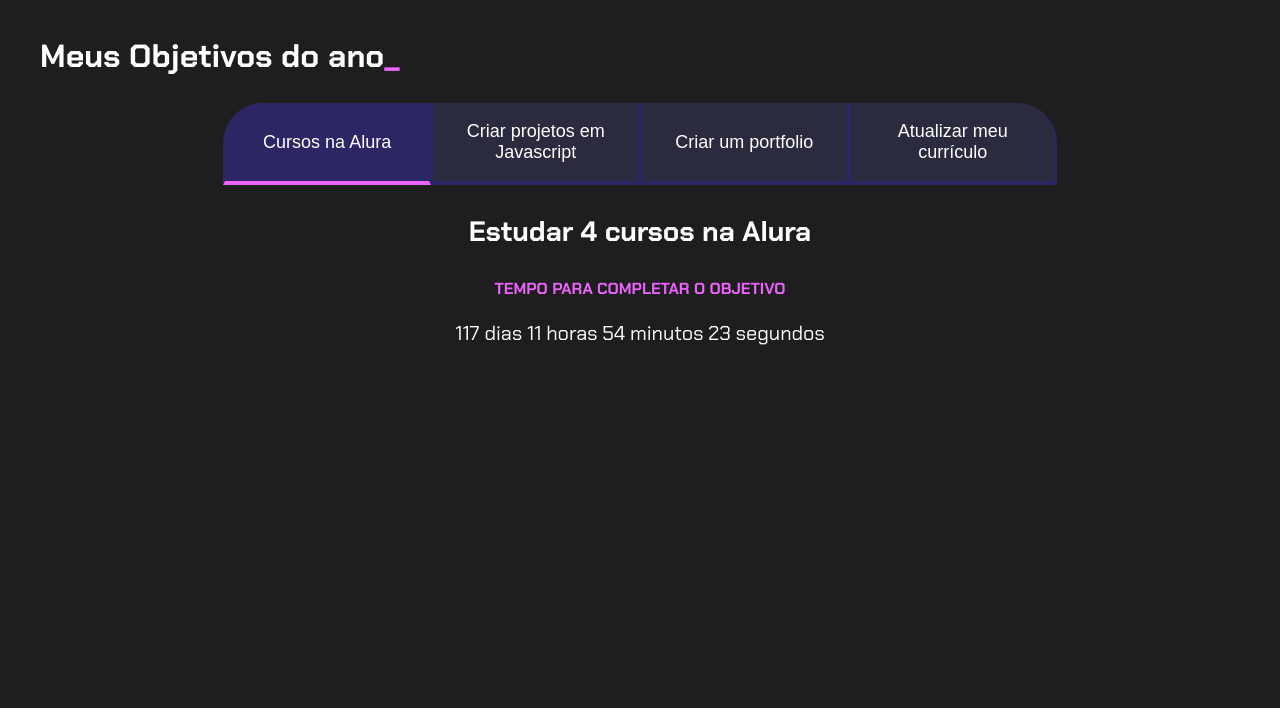
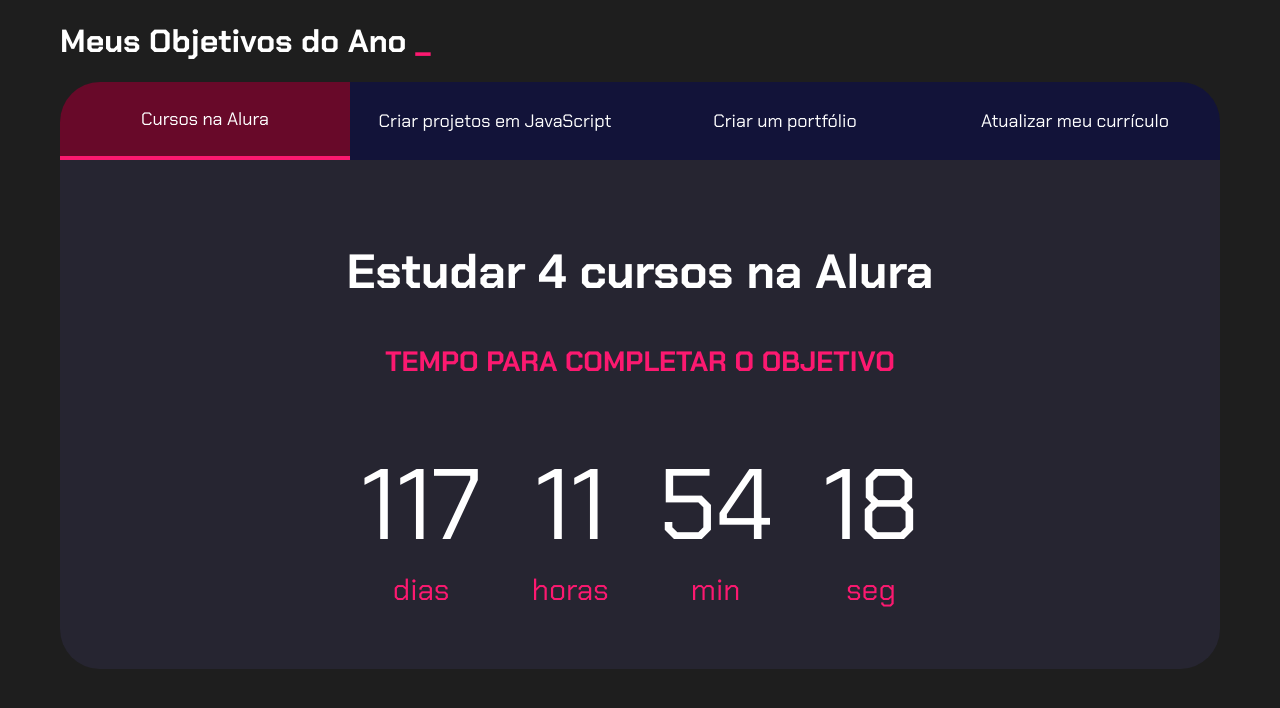
Before and after one commit to Isa-2711/projeto-de-vida, a plain HTML site: page projeto de vida Isa/index.html in a window 1280 px wide. Drawn offline with Linux system fonts and the light colour scheme.

Commit message:
Add files via upload

```diff
--- a/projeto de vida Isa/index.html
+++ b/projeto de vida Isa/index.html
@@ -1,52 +1,169 @@
 <!DOCTYPE html>
-<html lang="pt-br">
-
+<html lang="pt-BR">
 <head>
   <meta charset="UTF-8">
   <meta name="viewport" content="width=device-width, initial-scale=1.0">
-    <title>Meus objetivos do ano</title>
+  <title>Meus Objetivos do Ano</title>
   <link rel="stylesheet" href="style.css">
 </head>
 
 <body>
+
 <section class="conteudo-principal">
-        <h2 class="titulo-principal">Meus Objetivos do ano<span>_</span></h2>
+
+  <h2 class="titulo-principal">
+    Meus Objetivos do Ano <span>_</span>
+  </h2>
+
   <div class="conteudo">
+
     <div class="botoes">
       <button class="botao ativo">Cursos na Alura</button>
-              <button class="botao">Criar projetos em Javascript</button>
-              <button class="botao">Criar um portfolio</button>
+      <button class="botao">Criar projetos em JavaScript</button>
+      <button class="botao">Criar um portfólio</button>
       <button class="botao">Atualizar meu currículo</button>
     </div>
+
     <div class="abas-textos">
+
+      <!-- ABA 1 -->
       <div class="aba-conteudo ativo">
-                <h3 class="aba-conteudo-titulo-principal">Estudar 4 cursos na Alura</h3>
-                <h4 class="aba-conteudo-titulo-secundario">Tempo para completar o objetivo</h4>
-                <div class="contador"></div>
+        <h3 class="aba-conteudo-titulo-principal">
+          Estudar 4 cursos na Alura
+        </h3>
 
+        <h4 class="aba-conteudo-titulo-secundario">
+          Tempo para completar o objetivo
+        </h4>
+
+        <div class="contador">
+          <div class="contador-digito">
+            <p class="contador-digito-numero" id="dias0">0</p>
+            <p class="contador-digito-texto">dias</p>
           </div>
-              <div class="aba-conteudo">
-                <h3 class="aba-conteudo-titulo-principal">Criar 5 projetos em Javascript</h3>
-                <h4 class="aba-conteudo-titulo-secundario">Tempo para completar o objetivo</h4>
-                <div class="contador"></div>
 
+          <div class="contador-digito">
+            <p class="contador-digito-numero" id="horas0">0</p>
+            <p class="contador-digito-texto">horas</p>
           </div>
-              <div class="aba-conteudo">
-                <h3 class="aba-conteudo-titulo-principal">Criar um portfolio com os meus 3 melhores projetos</h3>
-                <h4 class="aba-conteudo-titulo-secundario">Tempo para completar o objetivo</h4>
-                <div class="contador"></div>
 
+          <div class="contador-digito">
+            <p class="contador-digito-numero" id="minutos0">0</p>
+            <p class="contador-digito-texto">min</p>
           </div>
-              <div class="aba-conteudo">
-                <h3 class="aba-conteudo-titulo-principal">Atualizar meu curriculo com os certificados da Alura</h3>
-                <h4 class="aba-conteudo-titulo-secundario">Tempo para completar o objetivo</h4>
-                <div class="contador"></div>
 
+          <div class="contador-digito">
+            <p class="contador-digito-numero" id="segundos0">0</p>
+            <p class="contador-digito-texto">seg</p>
           </div>
         </div>
       </div>
+
+      <!-- ABA 2 -->
+      <div class="aba-conteudo">
+        <h3 class="aba-conteudo-titulo-principal">
+          Criar 5 projetos em JavaScript
+        </h3>
+
+        <h4 class="aba-conteudo-titulo-secundario">
+          Tempo para completar o objetivo
+        </h4>
+
+        <div class="contador">
+          <div class="contador-digito">
+            <p class="contador-digito-numero" id="dias1">0</p>
+            <p class="contador-digito-texto">dias</p>
+          </div>
+
+          <div class="contador-digito">
+            <p class="contador-digito-numero" id="horas1">0</p>
+            <p class="contador-digito-texto">horas</p>
+          </div>
+
+          <div class="contador-digito">
+            <p class="contador-digito-numero" id="minutos1">0</p>
+            <p class="contador-digito-texto">min</p>
+          </div>
+
+          <div class="contador-digito">
+            <p class="contador-digito-numero" id="segundos1">0</p>
+            <p class="contador-digito-texto">seg</p>
+          </div>
+        </div>
+      </div>
+
+      <!-- ABA 3 -->
+      <div class="aba-conteudo">
+        <h3 class="aba-conteudo-titulo-principal">
+          Criar um portfólio com os meus 3 melhores projetos
+        </h3>
+
+        <h4 class="aba-conteudo-titulo-secundario">
+          Tempo para completar o objetivo
+        </h4>
+
+        <div class="contador">
+          <div class="contador-digito">
+            <p class="contador-digito-numero" id="dias2">0</p>
+            <p class="contador-digito-texto">dias</p>
+          </div>
+
+          <div class="contador-digito">
+            <p class="contador-digito-numero" id="horas2">0</p>
+            <p class="contador-digito-texto">horas</p>
+          </div>
+
+          <div class="contador-digito">
+            <p class="contador-digito-numero" id="minutos2">0</p>
+            <p class="contador-digito-texto">min</p>
+          </div>
+
+          <div class="contador-digito">
+            <p class="contador-digito-numero" id="segundos2">0</p>
+            <p class="contador-digito-texto">seg</p>
+          </div>
+        </div>
+      </div>
+
+      <!-- ABA 4 -->
+      <div class="aba-conteudo">
+        <h3 class="aba-conteudo-titulo-principal">
+          Atualizar meu currículo com os certificados da Alura
+        </h3>
+
+        <h4 class="aba-conteudo-titulo-secundario">
+          Tempo para completar o objetivo
+        </h4>
+
+        <div class="contador">
+          <div class="contador-digito">
+            <p class="contador-digito-numero" id="dias3">0</p>
+            <p class="contador-digito-texto">dias</p>
+          </div>
+
+          <div class="contador-digito">
+            <p class="contador-digito-numero" id="horas3">0</p>
+            <p class="contador-digito-texto">horas</p>
+          </div>
+
+          <div class="contador-digito">
+            <p class="contador-digito-numero" id="minutos3">0</p>
+            <p class="contador-digito-texto">min</p>
+          </div>
+
+          <div class="contador-digito">
+            <p class="contador-digito-numero" id="segundos3">0</p>
+            <p class="contador-digito-texto">seg</p>
+          </div>
+        </div>
+      </div>
+
+    </div>
+
+  </div>
+
 </section>
+
 <script src="main.js"></script>
 </body>
-
 </html>
--- a/projeto de vida Isa/main.js
+++ b/projeto de vida Isa/main.js
@@ -1,43 +1,68 @@
-botoes = document.querySelectorAll(".botao");
+const botoes = document.querySelectorAll(".botao");
 const abas = document.querySelectorAll(".aba-conteudo");
 
-for (let i = 0; i < botoes.length; i++) {
-  botoes[i].onclick = function () {
-    // Remove a classe ativo de todos os botões
-    for (let j = 0; j < botoes.length; j++) {
-      botoes[j].classList.remove("ativo");
-    }
+botoes.forEach((botao, indice) => {
 
-    // Remove a classe ativo de todas as abas
-    for (let j = 0; j < abas.length; j++) {
-      abas[j].classList.remove("ativo");
-    }
+  botao.addEventListener("click", () => {
 
-    // Adiciona a classe ativo ao botão clicado
-    botoes[i].classList.add("ativo");
+    botoes.forEach(b => b.classList.remove("ativo"));
+    abas.forEach(a => a.classList.remove("ativo"));
 
-    // Adiciona a classe ativo à aba correspondente
-    abas[i].classList.add("ativo");
+    botao.classList.add("ativo");
+    abas[indice].classList.add("ativo");
 
-  };
+  });
+
+});
+
+const tempos = [
+  new Date("2026-10-05T00:00:00"),
+  new Date("2026-08-05T00:00:00"),
+  new Date("2026-12-09T00:00:00"),
+  new Date("2026-07-25T00:00:00")
+];
+
+function atualizarContador(indice, dataFinal){
+
+  const agora = new Date();
+  const diferenca = dataFinal - agora;
+
+  if(diferenca <= 0){
+    return;
+  }
+
+  const dias = Math.floor(
+    diferenca / (1000 * 60 * 60 * 24)
+  );
+
+  const horas = Math.floor(
+    (diferenca % (1000 * 60 * 60 * 24))
+    / (1000 * 60 * 60)
+  );
+
+  const minutos = Math.floor(
+    (diferenca % (1000 * 60 * 60))
+    / (1000 * 60)
+  );
+
+  const segundos = Math.floor(
+    (diferenca % (1000 * 60))
+    / 1000
+  );
+
+  document.getElementById(`dias${indice}`).textContent = dias;
+  document.getElementById(`horas${indice}`).textContent = horas;
+  document.getElementById(`minutos${indice}`).textContent = minutos;
+  document.getElementById(`segundos${indice}`).textContent = segundos;
 }
 
-const contadores = document.querySelectorAll(".contador");
-const tempoObjetivo1 = new Date("2026-10-05T00:00:00");
+function atualizarCronometros(){
 
-contadores[0].textContent = calculaTempo(tempoObjetivo1);
+  tempos.forEach((tempo, indice)=>{
+    atualizarContador(indice, tempo);
+  });
 
-function calculaTempo(tempoObjetivo) {
-    let tempoAtual = new Date();
-    let tempoFinal = tempoObjetivo - tempoAtual;
-    let segundos = Math.floor(tempoFinal / 1000);
-    let minutos = Math.floor(segundos / 60);
-    let horas = Math.floor(minutos / 60);
-    let dias = Math.floor(horas / 24);
+}
 
-    segundos %= 60;
-    minutos %= 60;
-    horas %= 24;
-
- return dias + " dias " + horas + " horas " + minutos + " minutos " + segundos + " segundos";
-  }
+atualizarCronometros();
+setInterval(atualizarCronometros, 1000);
--- a/projeto de vida Isa/style.css
+++ b/projeto de vida Isa/style.css
@@ -2,172 +2,113 @@
 
 :root {
   --cor-de-fundo: #1e1e1e;
-  --verde: #eb63fd;
+  --verde: #fc1970;
   --branco: #ffffff;
-  --botao-ativo: #2c2764;
-  --botao-inativo: rgba(58, 55, 94, 0.5);
-  --texto-fundo: rgba(58, 55, 94, 0.3);
+  --botao-ativo: #680929;
+  --botao-inativo: rgba(7, 8, 85, 0.5);
+  --texto-fundo: rgba(58,55,94,.3);
 }
 
-body {
-  background-color: var(--cor-de-fundo);
-  color: var(--branco);
-  font-family: "Chakra Petch", sans-serif;
+*{
+  margin:0;
+  padding:0;
+  box-sizing:border-box;
 }
 
-.conteudo-principal {
-  display: flex;
-  flex-direction: column;
-  justify-content: center;
-  align-items: center;
-  max-width: 1200px;
-  width: 100%;
-  margin: 0 auto;
-}
-.botao:first-child {
-  border-radius: 40px 40px 0 0;
+body{
+  background:var(--cor-de-fundo);
+  color:var(--branco);
+  font-family:"Chakra Petch",sans-serif;
 }
 
-.botoes {
-    display: block;
-  }
-   .botao.ativo{
- background-c
- .botao:first-child {
-   border-radius: 40px 40px 0 0;
+.conteudo-principal{
+  width:100%;
+  max-width:1200px;
+  margin:auto;
+  padding:20px;
 }
 
- .botoes {
-     display: block;
-   }
-    .botao.ativo{
-  background-color: var(--botao-ativo);
-  border-bottom: 4px solid var(--verde);
-    }
-    .aba-conteudo.ativo {
-     display: block;
-   }
-   .aba-conteudo {
-     display: none;
-   }
-    .aba-conteudo-titulo-principal {
-     font-size: 28px;
-     text-align: center;
-   }
-   .aba-conteudo-titulo-secundario {
-     text-align: center;
-     color: var(--verde);
-     text-transform: uppercase;
-   }
-   @media screen and (min-width: 768px) {
-     .botoes {
-       display: flex;
+.titulo-principal{
+  font-size:32px;
+  margin-bottom:20px;
 }
 
-   .botao:first-child {
-     border-radius: 40px 0 0 0;
-   }
- }
- .botao:last-child {
-     border-radius: 0 40px 0 0;
-   }
- olor: var(--botao-ativo);
- border-bottom: 4px solid var(--verde);
-   }
-   .aba-conteudo.ativo {
-    display: block;
-  }
-  .aba-conteudo {
-    display: none;
-  }
-   .aba-conteudo-titulo-principal {
-    font-size: 28px;
-    text-align: center;
-  }
-  .aba-conteudo-titulo-secundario {
-    text-align: center;
-    color: var(--verde);
-    text-transform: uppercase;
-  }
-  .contador{
-    font-size: 20px;
-    text-align: center;
-}
-  @media screen and (min-width: 768px) {
-    .botoes {
-      display: flex;
+.titulo-principal span{
+  color:var(--verde);
 }
 
-  .botao:first-child {
-    border-radius: 40px 0 0 0;
-  }
-}
-.botao:last-child {
-    border-radius: 0 40px 0 0;
+.botoes{
+  display:flex;
 }
 
-
-.titulo-principal {
-  text-align: left;
-  width: 100%;
-  font-size: 32px;
+.botao{
+  flex:1;
+  padding:25px;
+  border:none;
+  background:var(--botao-inativo);
+  color:white;
+  cursor:pointer;
+  font-size:18px;
+  font-family:inherit;
 }
 
-.titulo-principal span {
-  color: var(--verde);
+.botao:first-child{
+  border-radius:40px 0 0 0;
 }
 
-.botao {
-  font-family: "Crakra Petch", sans-serif;
-  background-color: var(--botao-inativo);
-  color: var(--branco);
-  display: flex;
-  justify-content: center;
-  padding: 1em;
-  font-size: 18px;
-  align-items: center;
-  width: 100%;
-  border-bottom: 4px solid var(--botao-ativo);
-  border-left: 2px solid var(--botao-ativo);
-  border-right: 2px solid var(--botao-ativo);
-  border-top: none;
+.botao:last-child{
+  border-radius:0 40px 0 0;
 }
 
-.botao:first-child {
-  border-radius: 40px 40px 0 0;
+.botao.ativo{
+  background:var(--botao-ativo);
+  border-bottom:4px solid var(--verde);
 }
 
-.botoes {
-    display: block;
-  }
-   .botao.ativo{
- background-color: var(--botao-ativo);
- border-bottom: 4px solid var(--verde);
-   }
-   .aba-conteudo.ativo {
-    display: block;
-  }
-  .aba-conteudo {
-    display: none;
-  }
-   .aba-conteudo-titulo-principal {
-    font-size: 28px;
-    text-align: center;
-  }
-  .aba-conteudo-titulo-secundario {
-    text-align: center;
-    color: var(--verde);
-    text-transform: uppercase;
-  }
-  @media screen and (min-width: 768px) {
-    .botoes {
-      display: flex;
+.aba-conteudo{
+  display:none;
+  background:var(--texto-fundo);
+  min-height:430px;
+  padding:60px;
+  border-radius:0 0 40px 40px;
 }
 
-  .botao:first-child {
-    border-radius: 40px 0 0 0;
+.aba-conteudo.ativo{
+  display:block;
 }
+
+.aba-conteudo-titulo-principal{
+  text-align:center;
+  font-size:48px;
+  margin-top:20px;
 }
-.botao:last-child {
-    border-radius: 0 40px 0 0;
+
+.aba-conteudo-titulo-secundario{
+  text-align:center;
+  color:var(--verde);
+  margin-top:40px;
+  text-transform:uppercase;
+  font-size:28px;
 }
+
+.contador{
+  display:flex;
+  justify-content:center;
+  gap:50px;
+  margin-top:60px;
+  flex-wrap:wrap;
+}
+
+.contador-digito{
+  text-align:center;
+}
+
+.contador-digito-numero{
+  font-size:100px;
+  font-weight:400;
+}
+
+.contador-digito-texto{
+  color:var(--verde);
+  font-size:30px;
+}
```
Lines whose indentation alone changed are shown as unchanged.
